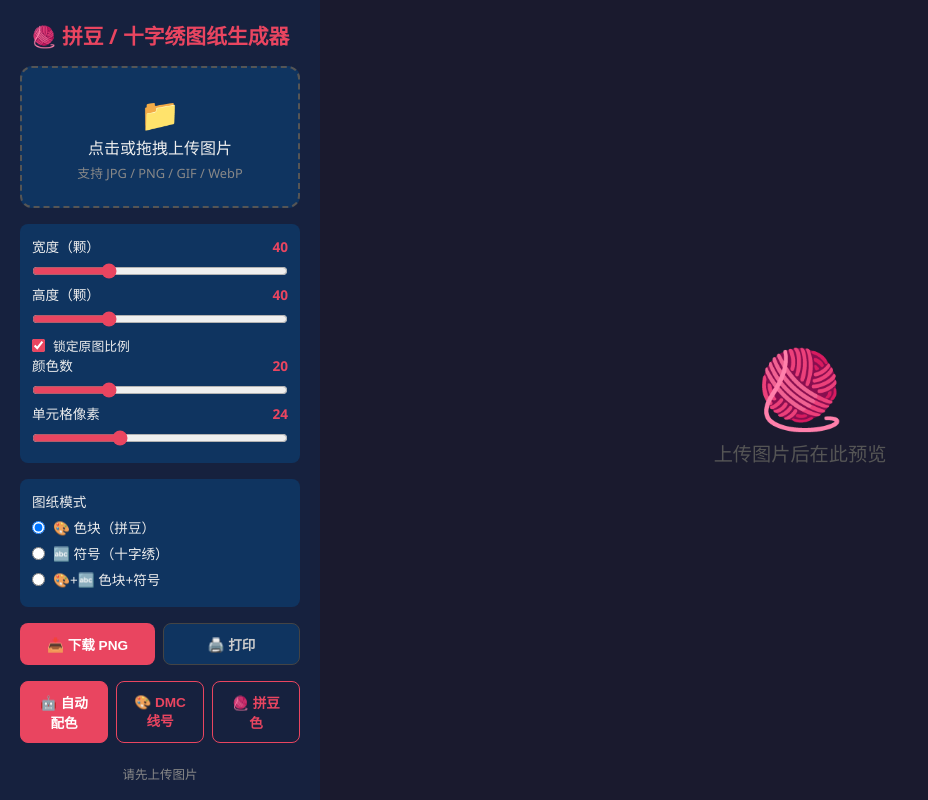
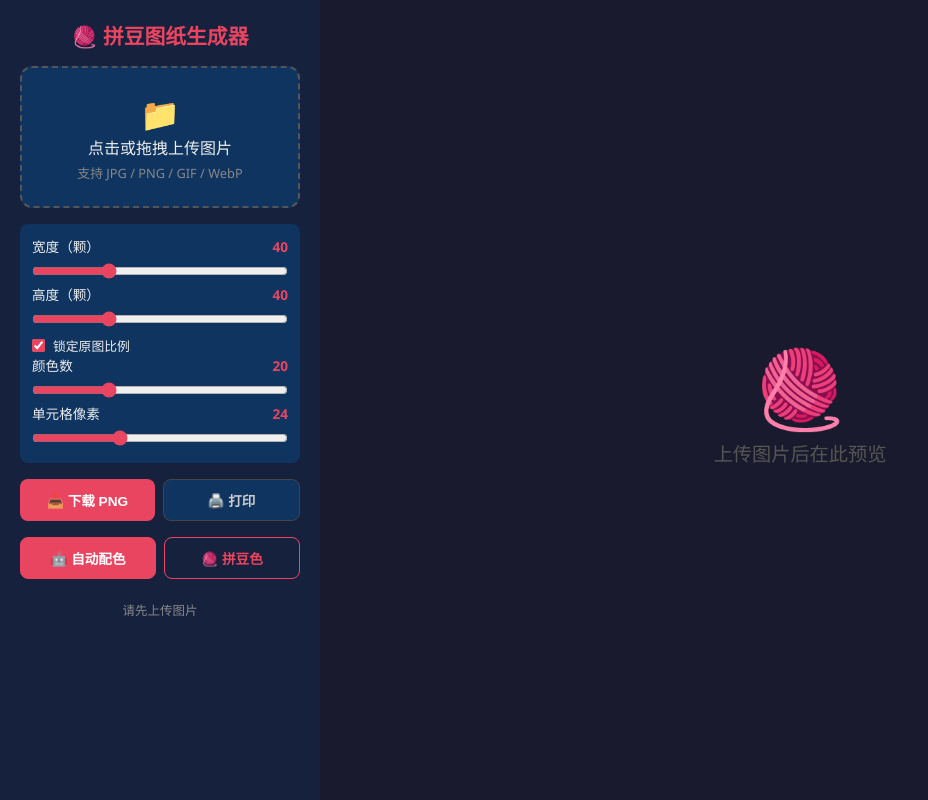
Before and after one commit to HJTJTH/perler-bead, a plain HTML site: page perler-bead.html in a window 1280 px wide. Both pictures are taken after a click on the button "🤖 自动配色". Shown: the whole page, without its empty margins (0-928 px from the left). Drawn offline with Linux system fonts and the light colour scheme.

Commit message:
移除十字绣相关内容，纯拼豆工具

```diff
--- a/perler-bead.html
+++ b/perler-bead.html
@@ -3,7 +3,7 @@
 <head>
 <meta charset="UTF-8">
 <meta name="viewport" content="width=device-width, initial-scale=1.0">
-<title>图片转拼豆/十字绣图纸</title>
+<title>图片转拼豆图纸</title>
 <style>
 * { margin:0; padding:0; box-sizing:border-box; }
 body {
@@ -92,7 +92,7 @@ body {
 <body>
 
 <div class="panel">
-  <h1>🧶 拼豆 / 十字绣图纸生成器</h1>
+  <h1>🧶 拼豆图纸生成器</h1>
 
   <div class="upload-zone" id="uploadZone">
     <div class="icon">📁</div>
@@ -116,26 +116,12 @@ body {
     <input type="range" id="cellSize" min="12" max="48" value="24" step="2">
   </div>
 
-  <div class="param-group">
-    <div style="font-size:.85em;margin-bottom:6px;">图纸模式</div>
-    <label style="justify-content:flex-start;gap:8px;">
-      <input type="radio" name="mode" value="color" checked> 🎨 色块（拼豆）
-    </label>
-    <label style="justify-content:flex-start;gap:8px;">
-      <input type="radio" name="mode" value="symbol"> 🔤 符号（十字绣）
-    </label>
-    <label style="justify-content:flex-start;gap:8px;">
-      <input type="radio" name="mode" value="both"> 🎨+🔤 色块+符号
-    </label>
-  </div>
-
   <div class="btn-row">
     <button class="btn primary" id="btnDownload">📥 下载 PNG</button>
     <button class="btn secondary" id="btnPrint">🖨️ 打印</button>
   </div>
   <div class="btn-row">
     <button class="btn outline" id="btnAuto">🤖 自动配色</button>
-    <button class="btn outline" id="btnDMC">🎨 DMC线号</button>
     <button class="btn outline" id="btnBead">🧶 拼豆色</button>
   </div>
   <div class="info-bar" id="infoBar">请先上传图片</div>
@@ -152,39 +138,6 @@ body {
 // ═══════════════════════════════════════════
 // 颜色板
 // ═══════════════════════════════════════════
-const DMC_COLORS = [
-  {name:"310 黑", hex:"#1C1C1C"},{name:"B5200 雪白", hex:"#F5F5F5"},{name:"White 白", hex:"#FAFAFA"},
-  {name:"Ecru 米白", hex:"#F0EAD6"},{name:"822 浅灰", hex:"#E8E3D9"},{name:"644 灰褐", hex:"#D8CFC0"},
-  {name:"642 深灰褐", hex:"#C8BBA4"},{name:"640 灰棕", hex:"#A5997D"},{name:"3787 深棕", hex:"#5E4E3C"},
-  {name:"3021 深褐", hex:"#4E3A2E"},{name:"938 咖啡", hex:"#3D2B1F"},{name:"3371 黑褐", hex:"#2B1F1A"},
-  {name:"321 圣诞红", hex:"#C72A2A"},{name:"666 亮红", hex:"#E02A3C"},{name:"304 中红", hex:"#C0163E"},
-  {name:"815 石榴红", hex:"#8C1232"},{name:"814 深红", hex:"#8C002C"},{name:"498 暗红", hex:"#A5122F"},
-  {name:"3705 西瓜红", hex:"#E85464"},{name:"3706 蜜桃", hex:"#E8846C"},{name:"351 珊瑚", hex:"#E8545E"},
-  {name:"353 蜜桃粉", hex:"#F4A89A"},{name:"352 浅珊瑚", hex:"#FCD4C3"},{name:"963 浅粉", hex:"#FCD4DC"},
-  {name:"3716 淡粉", hex:"#FCDCE5"},{name:"818 婴儿粉", hex:"#FCE8EE"},{name:"605 奶油", hex:"#FCE8D0"},
-  {name:"967 杏色", hex:"#FCDCC0"},{name:"945 肤色", hex:"#FCD4A0"},{name:"3770 深肤", hex:"#FCE8C8"},
-  {name:"950 浅肤", hex:"#FCE0C0"},{name:"3865 冬白", hex:"#FCFAF5"},{name:"712 奶白", hex:"#FCF8EC"},
-  {name:"739 沙色", hex:"#F8ECD8"},{name:"738 浅棕", hex:"#E8D4A8"},{name:"437 深沙", hex:"#C8A870"},
-  {name:"436 黄褐", hex:"#C09858"},{name:"435 深黄褐", hex:"#A87040"},{name:"434 浅褐", hex:"#987048"},
-  {name:"433 中褐", hex:"#885830"},{name:"801 深咖", hex:"#684420"},{name:"898 极深咖", hex:"#583820"},
-  {name:"3820 向日葵", hex:"#FCD860"},{name:"972 深金黄", hex:"#FCC830"},{name:"973 亮黄", hex:"#FCE830"},
-  {name:"307 柠檬黄", hex:"#FCE838"},{name:"445 浅黄", hex:"#FCF8A0"},{name:"3078 奶油黄", hex:"#FCF8B0"},
-  {name:"727 淡黄", hex:"#FCF0A0"},{name:"726 浅黄绿", hex:"#FCE870"},{name:"725 中黄", hex:"#FCD460"},
-  {name:"444 深黄", hex:"#FCC800"},{name:"742 橘黄", hex:"#FCA820"},{name:"741 亮橘", hex:"#FC9418"},
-  {name:"740 橘色", hex:"#FC7C18"},{name:"970 深橘", hex:"#FC5C18"},{name:"971 红橘", hex:"#FC4C18"},
-  {name:"947 亮橙", hex:"#FC3C18"},{name:"946 中橙", hex:"#FC2818"},{name:"900 深橙", hex:"#D02010"},
-  {name:"3348 苹果绿", hex:"#C8F060"},{name:"3347 中绿", hex:"#70C040"},{name:"3346 草绿", hex:"#48A830"},
-  {name:"3345 深草绿", hex:"#207830"},{name:"935 暗绿", hex:"#185828"},{name:"934 黑绿", hex:"#103820"},
-  {name:"701 圣诞绿", hex:"#208040"},{name:"700 亮绿", hex:"#187830"},{name:"702 凯利绿", hex:"#38A838"},
-  {name:"703 黄绿", hex:"#78C030"},{name:"704 亮黄绿", hex:"#98D030"},{name:"699 圣诞绿", hex:"#186828"},
-  {name:"909 翡翠绿", hex:"#88D8B0"},{name:"911 中翡翠", hex:"#48B880"},{name:"913 蓝绿", hex:"#70C8B0"},
-  {name:"995 电光蓝", hex:"#2898D0"},{name:"996 中电蓝", hex:"#40B8F0"},{name:"3843 电蓝", hex:"#2098E0"},
-  {name:"799 代尔夫蓝", hex:"#4890C0"},{name:"798 深代尔夫", hex:"#3870A0"},{name:"797 皇家蓝", hex:"#205890"},
-  {name:"796 深皇家", hex:"#184878"},{name:"820 深蓝", hex:"#183860"},{name:"939 海军蓝", hex:"#102840"},
-  {name:"550 紫罗兰", hex:"#582878"},{name:"552 中紫", hex:"#683890"},{name:"553 亮紫", hex:"#7848A8"},
-  {name:"554 浅紫", hex:"#9878C0"},{name:"210 淡紫", hex:"#B898D8"},{name:"211 浅薰衣", hex:"#C8B0E0"},
-  {name:"209 薰衣草", hex:"#C8A0D8"},{name:"208 深薰衣", hex:"#A870C0"},
-];
 
 const BEAD_COLORS = [
   {name:"白色", hex:"#FFFFFF"},{name:"黑色", hex:"#1E1E1E"},{name:"灰色", hex:"#969696"},
@@ -204,7 +157,7 @@ const BEAD_COLORS = [
 let sourceImg = null;
 let currentPalette = null; // null = auto quantize
 let aspectRatio = 1;
-let paletteMode = 'auto'; // 'auto' | 'dmc' | 'bead'
+let paletteMode = 'auto'; // 'auto' | 'bead'
 
 // ═══════════════════════════════════════════
 // DOM
@@ -283,36 +236,24 @@ lockAspect.addEventListener('change', () => {
   }
 });
 
-document.querySelectorAll('input[name="mode"]').forEach(r => {
-  r.addEventListener('change', render);
-});
-
 // 色板按钮
 function setPaletteMode(mode) {
   paletteMode = mode;
-  if (mode === 'dmc') currentPalette = DMC_COLORS;
-  else if (mode === 'bead') currentPalette = BEAD_COLORS;
+  if (mode === 'bead') currentPalette = BEAD_COLORS;
   else currentPalette = null;
-  // 更新按钮状态
-  ['btnAuto','btnDMC','btnBead'].forEach(id => $(id).classList.remove('active'));
+  ['btnAuto','btnBead'].forEach(id => $(id).classList.remove('active'));
   if (mode === 'auto') $('btnAuto').classList.add('active');
-  else if (mode === 'dmc') $('btnDMC').classList.add('active');
   else if (mode === 'bead') $('btnBead').classList.add('active');
   if (sourceImg) render();
 }
 
 $('btnAuto').classList.add('active');
 $('btnAuto').addEventListener('click', () => setPaletteMode('auto'));
-$('btnDMC').addEventListener('click', () => setPaletteMode('dmc'));
 $('btnBead').addEventListener('click', () => setPaletteMode('bead'));
 
 // ═══════════════════════════════════════════
 // 渲染核心
 // ═══════════════════════════════════════════
-const SYMBOLS = ['●','○','◆','◇','▲','△','■','□','★','☆','♦','♢','♥','♡','⏺','⬟','⬠','⬡','⬢','⬣',
-  '+','×','◎','◉','◈','◇','▣','▤','▥','▦','▧','▨','▩','▪','▫','◧','◨','◩','◪','◫',
-  '⬒','⬓','⬔','⬕','⬖','⬗','⬘','⬙','⬚','⬛','⬜','⬝','⬞','⬟','⬠','⬡','⬢','⬣','⬤','⬥'];
-
 function quantize(pixels, k) {
   const data = pixels.map(p => [p[0], p[1], p[2]]);
   const step = Math.max(1, Math.floor(data.length / k));
@@ -364,7 +305,6 @@ function render() {
   const h = parseInt(gridH.value);
   const k = parseInt(numColors.value);
   const cell = parseInt(cellSize.value);
-  const mode = document.querySelector('input[name="mode"]:checked').value;
 
   // 1. 缩放到网格尺寸
   const tmp = document.createElement('canvas');
@@ -432,33 +372,13 @@ function render() {
     ctx.beginPath(); ctx.moveTo(x*cell, 0); ctx.lineTo(x*cell, h*cell); ctx.stroke();
   }
 
-  // 符号叠加
-  if (mode === 'symbol' || mode === 'both') {
-    const fontSize = Math.max(8, cell * 0.55);
-    ctx.font = `bold ${fontSize}px 'Segoe UI','Microsoft YaHei',sans-serif`;
-    ctx.textAlign = 'center';
-    ctx.textBaseline = 'middle';
-    for (let y = 0; y < h; y++) {
-      for (let x = 0; x < w; x++) {
-        const idx = mapped[y * w + x];
-        const [r,g,b] = sortedPalette[idx];
-        const lum = r*0.299 + g*0.587 + b*0.114;
-        ctx.fillStyle = lum > 128 ? '#000' : '#fff';
-        const sym = SYMBOLS[idx % SYMBOLS.length];
-        ctx.fillText(sym, x*cell + cell/2, y*cell + cell/2);
-      }
-    }
-  }
-
   // 7. 图例
   let legendHTML = '';
   for (let i = 0; i < sortedPalette.length; i++) {
     const [r,g,b] = sortedPalette[i];
     const hex = `#${r.toString(16).padStart(2,'0')}${g.toString(16).padStart(2,'0')}${b.toString(16).padStart(2,'0')}`;
-    const sym = SYMBOLS[i % SYMBOLS.length];
     let name;
     if (currentPalette) {
-      // 找到原始色板中对应颜色的名字
       const origIdx = sortedIdx[i];
       name = currentPalette[origIdx].name;
     } else {
@@ -466,7 +386,7 @@ function render() {
     }
     legendHTML += `<div class="legend-item">
       <div class="swatch" style="background:${hex}"></div>
-      ${(mode==='symbol'||mode==='both') ? sym : ''} ${name} &times;${counts[i]}
+      ${name} &times;${counts[i]}
     </div>`;
   }
 
@@ -479,7 +399,7 @@ function render() {
   previewArea.appendChild(legendDiv);
 
   infoBar.textContent = `${w}&times;${h} 格 | ${sortedPalette.length} 色 | 共 ${w*h} 颗`;
-  canvas._gridData = { w, h, cell, mapped, palette:sortedPalette, mode };
+  canvas._gridData = { w, h, cell, mapped, palette:sortedPalette };
 }
 
 // ═══════════════════════════════════════════
@@ -505,7 +425,7 @@ $('btnPrint').addEventListener('click', () => {
     <style>body{text-align:center;font-family:'Microsoft YaHei',sans-serif;margin:20px;}
     img{max-width:100%;border:1px solid #ccc;}@media print{body{margin:0;}img{max-width:100%;page-break-inside:avoid;}}
     h2{color:#e94560;}</style></head><body>
-    <h2>🧶 拼豆/十字绣图纸</h2>
+    <h2>🧶 拼豆图纸</h2>
     <p>${gridW.value}&times;${gridH.value} | ${numColors.value}色 | 共 ${parseInt(gridW.value)*parseInt(gridH.value)} 颗</p>
     <img src="${canvas.toDataURL()}"><br><button onclick="window.print()" style="margin:12px;padding:8px 24px;font-size:16px;cursor:pointer;">🖨️ 打印</button>
     </body></html>`);
```
